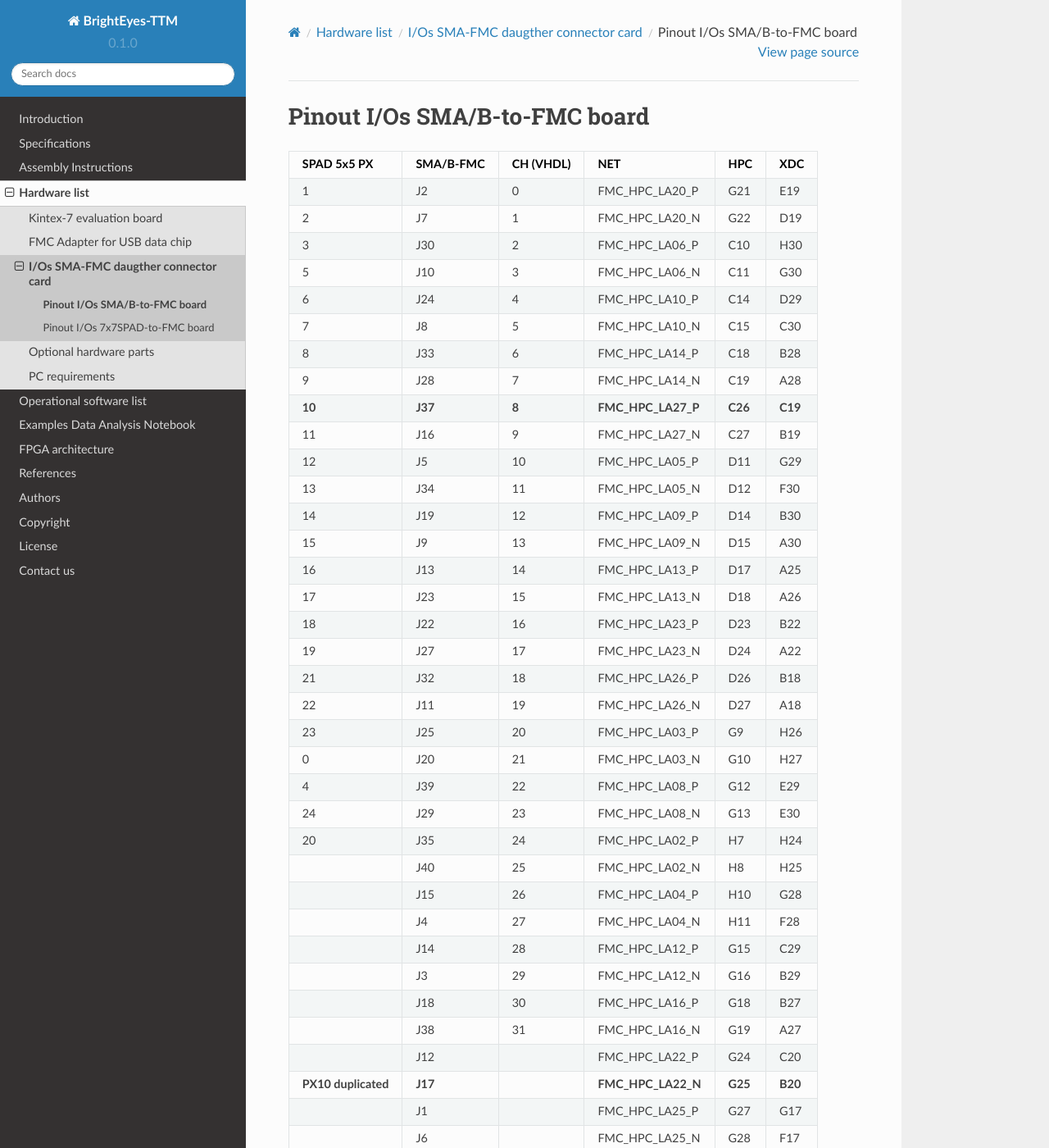
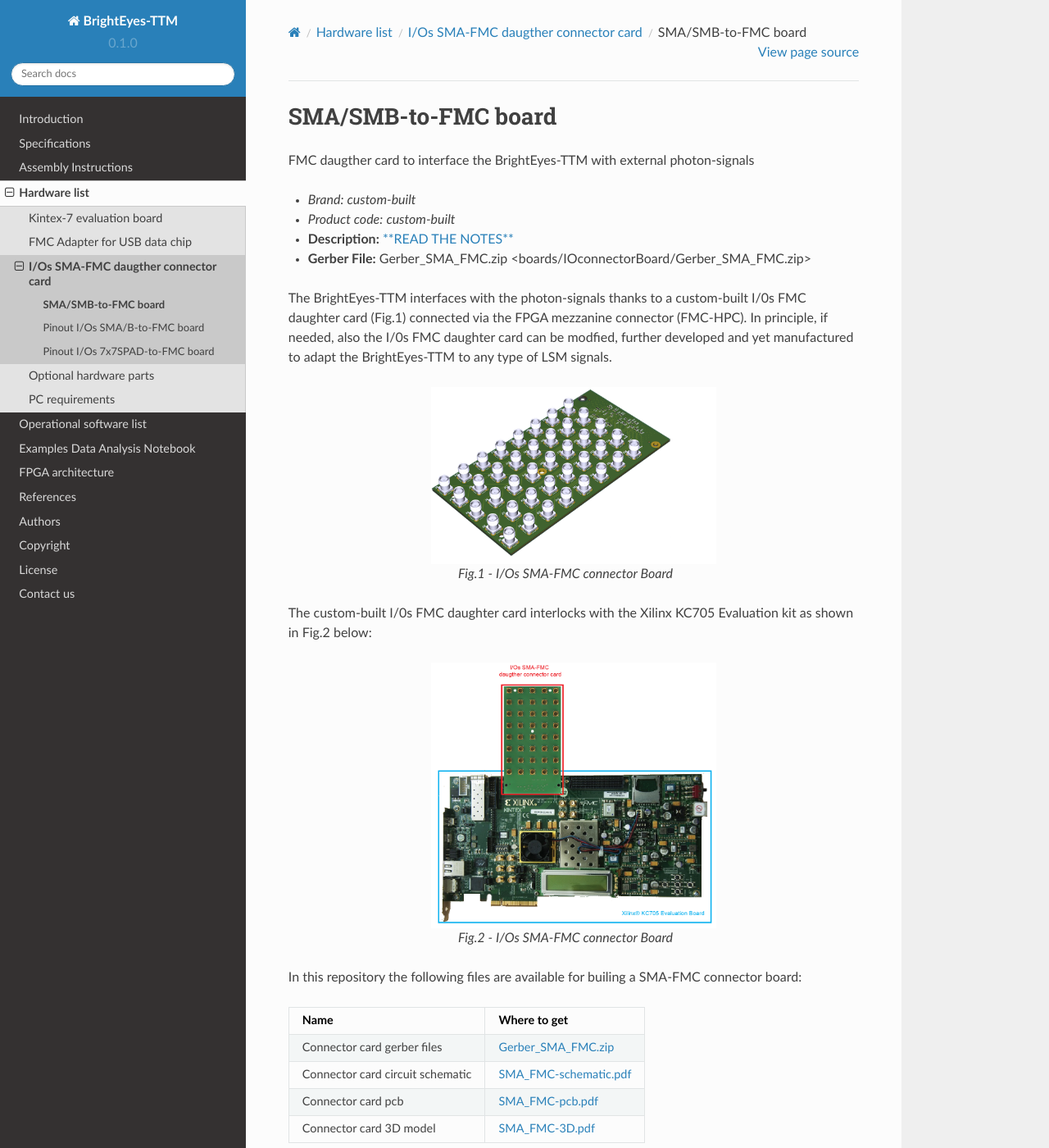
Before and after one commit to mattia-donato/BrightEyes-TTM-docs, a Sphinx documentation site: the page built from docs/source/pinout5x5.md, in a window 1280 px wide and 1400 px high. Shown: the whole window at 82% size. Built offline with Sphinx 7.4.7 and the Read the Docs theme 2.0.0, drawn with Linux system fonts in a browser that asks for light colours; some of the changed text lies outside the part shown.

Commit message:
Update pinout5x5.md

````diff
--- a/docs/source/pinout5x5.md
+++ b/docs/source/pinout5x5.md
@@ -1,3 +1,169 @@
+## SMA/SMB-to-FMC board
+FMC daugther card to interface the BrightEyes-TTM with external photon-signals
+
+- *Brand:* *custom-built*
+- *Product code:* *custom-built*
+- **Description:** {doc}`**READ THE NOTES** <IOConnectorBoard>`
+- **Gerber File:** Gerber_SMA_FMC.zip \<boards/IOconnectorBoard/Gerber_SMA_FMC.zip>
+
+The BrightEyes-TTM interfaces with the photon-signals thanks to a custom-built I/0s FMC daughter card (Fig.1) connected via the FPGA mezzanine connector (FMC-HPC). In principle, if needed, also the I/0s FMC daughter card can be modfied, further developed and yet manufactured to adapt the BrightEyes-TTM to any type of LSM signals.
+
+:::{figure} img/SMA_FMC_IO_daughtercard.PNG
+:align: center
+:alt: I/Os SMA-FMC connector Board
+:width: 50%
+
+Fig.1 - I/Os SMA-FMC connector Board
+:::
+
+The custom-built I/0s FMC daughter card interlocks with the Xilinx KC705 Evaluation kit as shown in Fig.2 below:
+
+:::{figure} img/ConnectorBoard_connections.PNG
+:align: center
+:alt: ConnectorBoard_connections
+:width: 50%
+
+Fig.2 - I/Os SMA-FMC connector Board
+:::
+
+In this repository the following files are available for builing a SMA-FMC connector board:
+
+```{eval-rst}
+.. list-table::
+   :header-rows: 1
+
+   * - Name
+     - Where to get
+   * - Connector card gerber files
+     - `Gerber_SMA_FMC.zip </boards/IOconnectorBoard/Gerber_SMA_FMC.zip>`_
+   * - Connector card circuit schematic
+     - `SMA_FMC-schematic.pdf </boards/IOconnectorBoard/SMA_FMC-schematic.pdf>`_
+   * - Connector card pcb
+     - `SMA_FMC-pcb.pdf </boards/IOconnectorBoard/SMA_FMC-pcb.pdf>`_
+   * - Connector card 3D model
+     - `SMA_FMC-3D.pdf </boards/IOconnectorBoard/SMA_FMC-3D.pdf>`_
+
+```
+
+Starting from these general open-source design files the FMC connector board can be engineered for interfacing the TTM to any type of detectors or microscope setups.
+
+Check the tables below for the connection map:
+
+**Pinout synchronization**
+
+```{eval-rst}
+.. list-table::
+   :header-rows: 1
+
+   * - FPGA PIN (.xdc)
+     - SMA on IO connector Board
+   * - J11
+     - Frame
+   * - J12
+     - Laser SYNC
+   * - J13
+     - Pixel
+   * - J14
+     - Line
+```
+
+**Pinout channels**
+
+```{eval-rst}
+.. list-table::
+   :header-rows: 1
+
+   * - CH
+     - SMA on IO connector Board
+     - FMC-HPC
+     - FPGA (XDC)
+   * - CH1
+     - J2
+     - G21
+     - E19
+   * - CH2
+     - J7
+     - G22
+     - D19
+   * - CH3
+     - J30
+     - C10
+     - H30
+   * - CH4
+     - J10
+     - C11
+     - G30
+   * - CH5
+     - J24
+     - C14
+     - D29
+   * - CH6
+     - J8
+     - C15
+     - C30
+   * - CH7
+     - J33
+     - C18
+     - B28
+   * - CH8
+     - J28
+     - C19
+     - A28
+   * - CH9
+     - J37
+     - C26
+     - C19
+   * - CH10
+     - J16
+     - C27
+     - B19
+   * - CH11
+     - J5
+     - D11
+     - G29
+   * - CH12
+     - J34
+     - D12
+     - F30
+   * - CH13
+     - J19
+     - D14
+     - B30
+   * - CH14
+     - J9
+     - D15
+     - A30
+   * - CH15
+     - J13
+     - D17
+     - A25
+   * - CH16
+     - J23
+     - D18
+     - A26
+   * - CH17
+     - J22
+     - D23
+     - B22
+   * - CH18
+     - J27
+     - D24
+     - A22
+   * - CH19
+     - J32
+     - D26
+     - B18
+   * - CH20
+     - J11
+     - D27
+     - A18
+   * - CH21
+     - J25
+     - G9
+     - H26
+```
+
+
 ## Pinout I/Os SMA/B-to-FMC board
 
 |   **SPAD 5x5 PX**   | **SMA/B-FMC** | **CH  (VHDL)** |       **NET**      | **HPC** | **XDC** |
````
